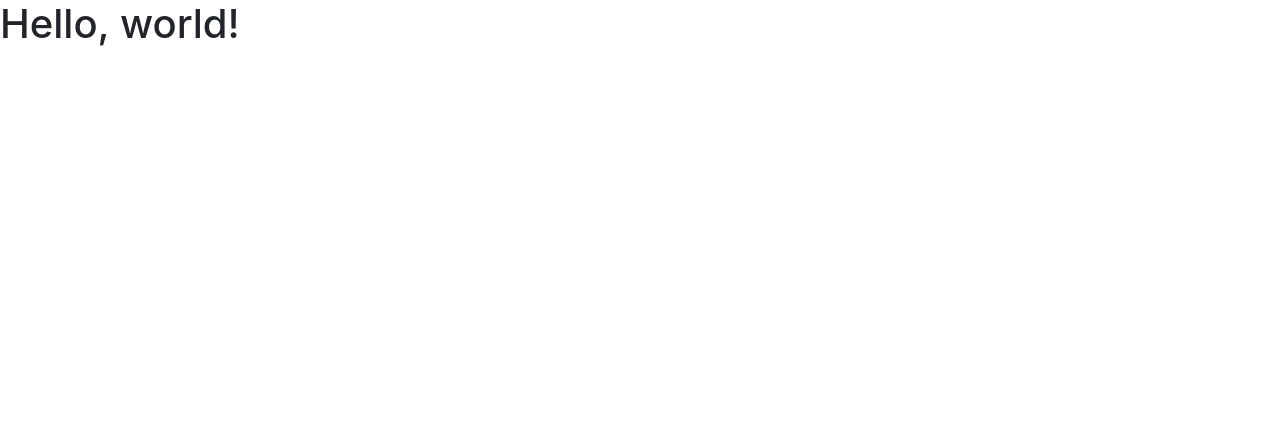
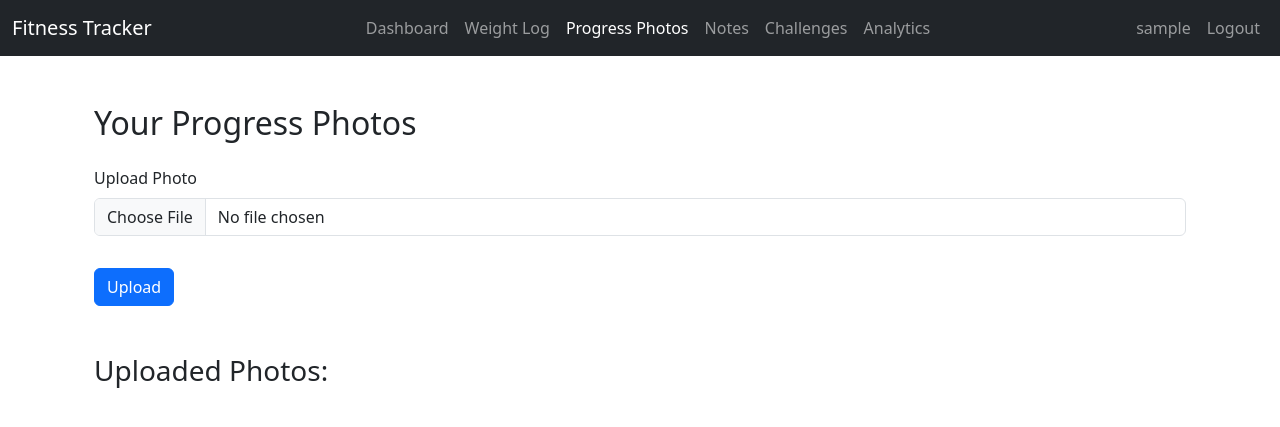
Before and after one commit to emaadqazi/Fitness-Tracker, a Flask app: page /progressphotos in a window 1280 px wide. Shown: the top 427 px of the page. Run offline with Flask 3, Linux system fonts and the light colour scheme; the visitor is signed in with stand-in values (Sample User, id 1); data that the repository does not hold is empty; some libraries are stand-ins or nearby versions.

Commit message:
Updated progress photos functionality. Includes delete photo and upload photo function with user_id specific folders under static/uplaods

```diff
--- a/Website/Templates/progress_photos.html
+++ b/Website/Templates/progress_photos.html
@@ -1,22 +1,40 @@
-<!doctype html>
-<html lang="en">
-  <head>
-    <!-- Required meta tags -->
-    <meta charset="utf-8">
-    <meta name="viewport" content="width=device-width, initial-scale=1, shrink-to-fit=no">
+{% extends 'base.html' %}
 
-    <!-- Bootstrap CSS -->
-    <link rel="stylesheet" href="https://cdn.jsdelivr.net/npm/bootstrap@4.0.0/dist/css/bootstrap.min.css" integrity="sha384-Gn5384xqQ1aoWXA+058RXPxPg6fy4IWvTNh0E263XmFcJlSAwiGgFAW/dAiS6JXm" crossorigin="anonymous">
+{% block content %}
+<div class="container mt-5">
+    <h2 class="mb-4">Your Progress Photos</h2>
 
-    <title>Hello, world!</title>
-  </head>
-  <body>
-    <h1>Hello, world!</h1>
+    <!-- Photo Upload Form -->
+    <form method="POST" enctype="multipart/form-data" class="form-group">
+        {{ form.hidden_tag() }}
 
-    <!-- Optional JavaScript -->
-    <!-- jQuery first, then Popper.js, then Bootstrap JS -->
-    <script src="https://code.jquery.com/jquery-3.2.1.slim.min.js" integrity="sha384-KJ3o2DKtIkvYIK3UENzmM7KCkRr/rE9/Qpg6aAZGJwFDMVNA/GpGFF93hXpG5KkN" crossorigin="anonymous"></script>
-    <script src="https://cdn.jsdelivr.net/npm/popper.js@1.12.9/dist/umd/popper.min.js" integrity="sha384-ApNbgh9B+Y1QKtv3Rn7W3mgPxhU9K/ScQsAP7hUibX39j7fakFPskvXusvfa0b4Q" crossorigin="anonymous"></script>
-    <script src="https://cdn.jsdelivr.net/npm/bootstrap@4.0.0/dist/js/bootstrap.min.js" integrity="sha384-JZR6Spejh4U02d8jOt6vLEHfe/JQGiRRSQQxSfFWpi1MquVdAyjUar5+76PVCmYl" crossorigin="anonymous"></script>
-  </body>
-</html>
+        <div class="mb-3">
+            <label for="photo" class="form-label">{{ form.photo.label }}</label>
+            {{ form.photo(class="form-control") }}
+        </div>
+
+        <div>
+            <button type="submit" class="btn btn-primary mt-3">Upload</button>
+        </div>
+    </form>
+
+    <!-- Display Uploaded Photos -->
+    <div class="uploaded-photos mt-5">
+        <h3>Uploaded Photos:</h3>
+        <div class="row">
+            {% for photo in photos %}
+                <div class="col-4 mb-3">
+                    <div class="photo">
+                        <!-- Image Source, Using User-specific folder -->
+                        <img src="{{ url_for('static', filename='uploads/user_' ~ current_user.id ~ '/' ~ photo.filename) }}" alt="User Photo" width="300" style="object-fit: cover;">
+                        <!-- Delete Photo Form -->
+                        <form action="{{ url_for('main.delete_photo', photo_id=photo.id) }}" method="POST">
+                            <button type="submit" class="btn btn-danger mt-2 btn-sm">Delete</button>
+                        </form>
+                    </div>
+                </div>
+            {% endfor %}
+        </div>
+    </div>
+</div>
+{% endblock %}
--- a/Website/__init__.py
+++ b/Website/__init__.py
@@ -8,7 +8,6 @@ from flask_migrate import Migrate
 import os
 
 db = SQLAlchemy() #Initialize the db, do not assign yet
-
 bcrypt = Bcrypt() #Initialize without passing app yet
 
 def create_app():
@@ -16,6 +15,7 @@ def create_app():
     app.config['SQLALCHEMY_DATABASE_URI'] = f"sqlite:///{os.path.join(app.instance_path, 'fitness_tracker.db')}" #Flask knows we are storing fitness_tracker.db in /instance
     app.config['SQLALCHEMY_TRACK_MODIFICATIONS'] = False
     app.config['SECRET_KEY'] = 'secretkey' #Key for Flask sessions
+    app.config['UPLOADED_PHOTOS_DEST'] = os.path.join(app.instance_path, 'uploads')
 
     migrate = Migrate(app, db)
     db.init_app(app) # Connect database to the app
@@ -28,7 +28,7 @@ def create_app():
 
     login_manager = LoginManager()
     login_manager.init_app(app)
-    login_manager.login_view = "login"
+    login_manager.login_view = "main.login"
 
     @login_manager.user_loader
     def load_user(user_id):
--- a/Website/forms.py
+++ b/Website/forms.py
@@ -1,5 +1,6 @@
 from flask_wtf import FlaskForm
-from wtforms import StringField, PasswordField, SubmitField, IntegerField, FloatField
+from wtforms import StringField, PasswordField, SubmitField, IntegerField, FloatField, FileField
+from flask_wtf.file import FileAllowed #For the PhotoUploading feature
 from wtforms.validators import InputRequired, Length, ValidationError, EqualTo, Regexp, StopValidation, DataRequired
 from flask import current_app, flash # To avoid circular imports
 from . import db, bcrypt
@@ -44,3 +45,7 @@ class WorkoutLog(FlaskForm):
 class WeightLogForm(FlaskForm):
     weight = FloatField('Weight (lbs)', validators=[DataRequired()])
     submit = SubmitField('Log Weight')
+
+class PhotoUploadForm(FlaskForm):
+    photo = FileField('Upload Photo', validators=[FileAllowed(['jpg', 'png', 'jpeg'], 'Images Only!'), DataRequired()])
+    submit = SubmitField('Upload')
--- a/Website/views.py
+++ b/Website/views.py
@@ -1,10 +1,12 @@
 # Routes for the application; the app.py file
 
-from flask import render_template, Blueprint, redirect, url_for, flash, request, session
-from .models import User, ExerciseLog, WeightLog
-from .forms import LoginForm, RegisterForm, WorkoutLog, WeightLogForm
+from flask import render_template, Blueprint, redirect, url_for, flash, request, session, current_app, send_from_directory
+from .models import User, ExerciseLog, WeightLog, Photo
+from .forms import LoginForm, RegisterForm, WorkoutLog, WeightLogForm, PhotoUploadForm
 from . import db, bcrypt
 from flask_login import login_user, login_required, logout_user, current_user
+import os
+from werkzeug.utils import secure_filename
 
 main = Blueprint("main", __name__) # Create blueprint for main routes; we can access app
 
@@ -113,7 +115,59 @@ def weightlog():
 @main.route('/progressphotos', methods=['GET', 'POST'])
 @login_required
 def progressphotos():
-    return render_template('progress_photos.html')
+    form = PhotoUploadForm()
+
+    if form.validate_on_submit():
+        photo = form.photo.data # Getting the photo data from the form
+        filename = secure_filename(photo.filename) # Generate a secure filename
+
+        upload_folder = os.path.join(current_app.root_path, 'static', 'uploads', f'user_{current_user.id}') # Defining the upload folder
+
+        if not os.path.exists(upload_folder): # If folder does not exist, create it
+            os.makedirs(upload_folder)
+
+        photo_path = os.path.join(upload_folder, filename)
+        photo.save(photo_path)
+
+        # Create a new photo record and assign it to the current user
+        new_photo = Photo(user_id=current_user.id, filename=filename)
+        db.session.add(new_photo)
+        db.session.commit()
+
+        flash('Photo uploaded successfully!', 'success')
+        return redirect(url_for('main.progressphotos'))
+
+    photos_list = Photo.query.filter_by(user_id=current_user.id).all()
+    return render_template('progress_photos.html', form=form, photos=photos_list)
+
+@main.route('/delete_photo/<int:photo_id>', methods=['POST'])
+@login_required
+def delete_photo(photo_id):
+    photo = Photo.query.get_or_404(photo_id) # Need to find the photo from the database
+
+    if photo.user_id != current_user.id:
+        flash('You do not have permission to delete this photo.', 'danger')
+        return redirect(url_for('main.progressphotos'))
+
+    try:
+        photo_path = os.path.join(current_app.config['UPLOADED_PHOTOS_DEST'], photo.filename)
+        if os.path.exists(photo_path):
+            os.remove(photo_path)
+            flash('Photo deleted successfully', 'success')
+        else:
+            flash('Photo not found!', 'danger')
+    except Exception as e:
+        flash(f'An error occurred: {str(e)}', 'danger')
+
+    db.session.delete(photo)  # Delete from database
+    db.session.commit()
+
+    return redirect(url_for('main.progressphotos'))
+
+@main.route('/uploaded_photo/<filename>')
+def uploaded_photo(filename):
+    # Serve the photo from the UPLOADED_PHOTOS_DEST folder (static/uploads)
+    return send_from_directory(current_app.config['UPLOADED_PHOTOS_DEST'], filename)
 
 @main.route('/notes', methods=['GET', 'POST'])
 @login_required
```
Also changed, not shown: Website/models.py (+11 -0 lines), Website/static/uploads/user_1/3.jpg (added), Website/static/uploads/user_1/4.jpg (added), Website/static/uploads/user_1/danielle-cerullo-CQfNt66ttZM-unsplash.jpg (added), Website/static/uploads/user_1/jelmer-assink-gzeTjGu3b_k-unsplash.jpg (added), Website/static/uploads/user_1/sven-mieke-MsCgmHuirDo-unsplash.jpg (added), 4 other files.
